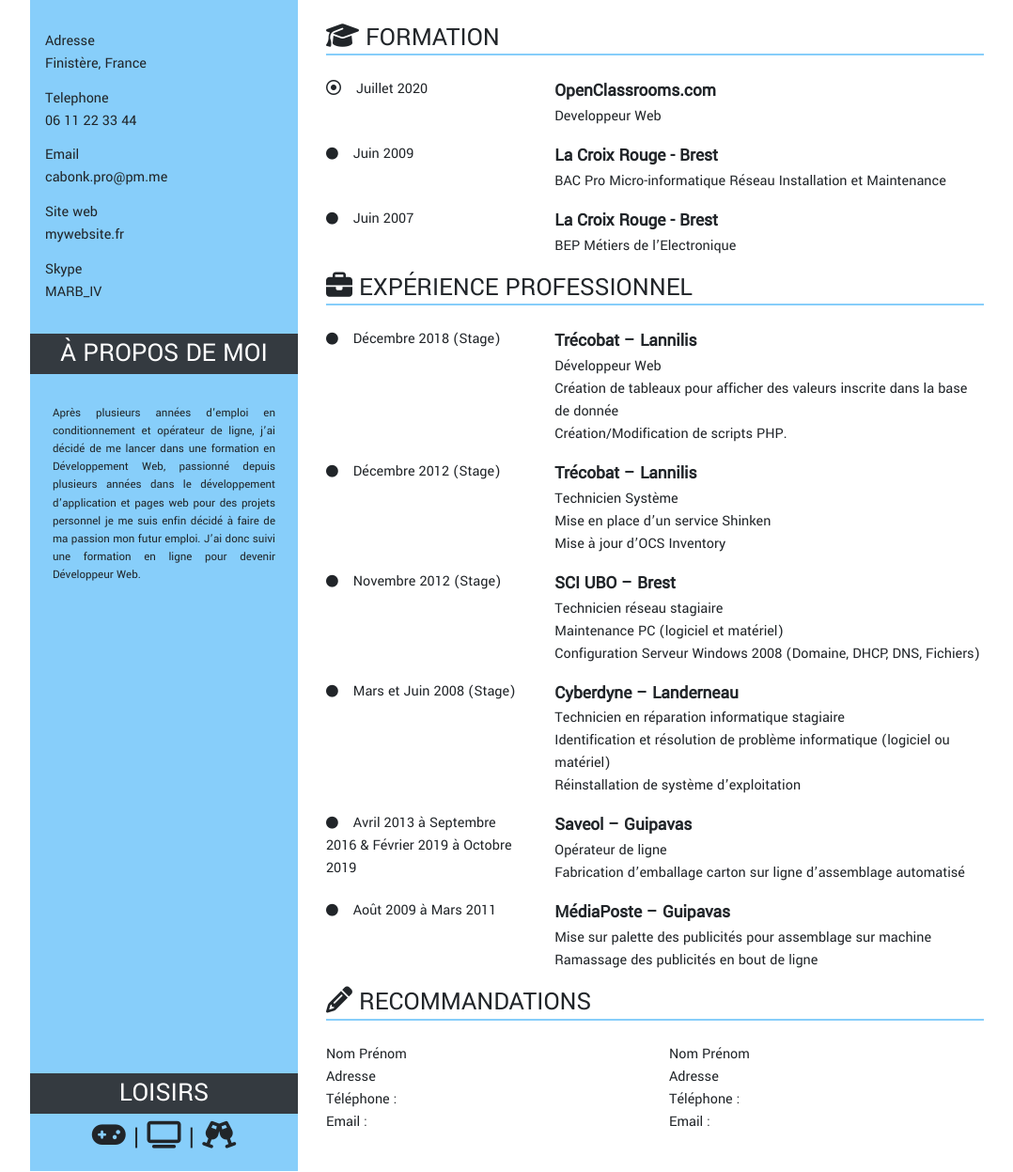
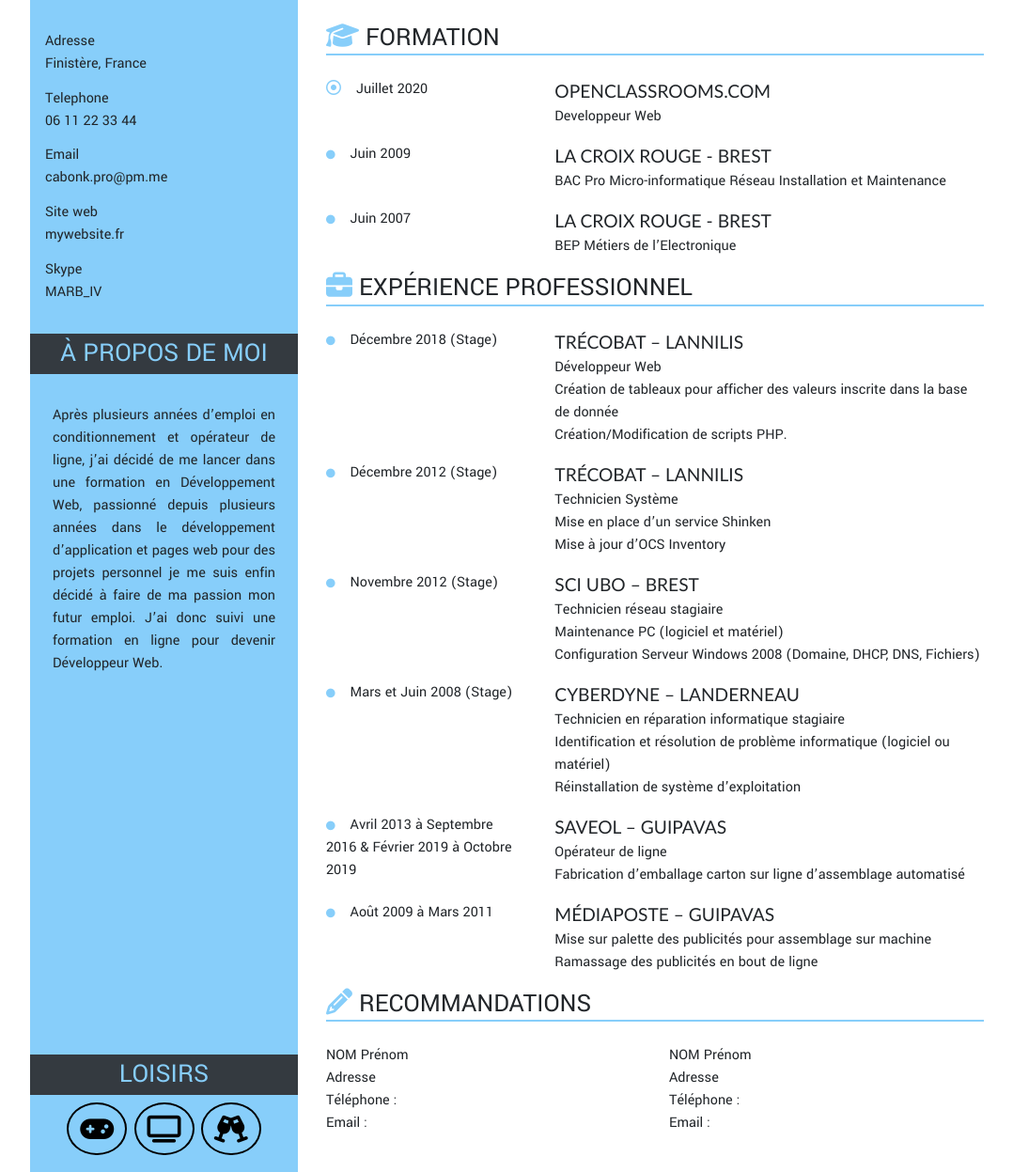
Before and after one commit to Kayo89/oc-projet2, a plain HTML site: page index.html in a window 1280 px wide. Shown: the part 192-1439 px from the top of the page at 94% size, without its empty margins (38-1116 px from the left). Drawn offline with Linux system fonts and the light colour scheme.

Commit message:
icons color, CSS updates

```diff
--- a/css/index.css
+++ b/css/index.css
@@ -5,6 +5,9 @@ body{
 .pos-relative{
     position: relative;
     background-color: lightskyblue;
+}
+.fa, .fas, .far, .infos h2, .first-name {
+    color: lightskyblue;
 }
 .loisirs-bottom{
     width: 100%;
@@ -17,7 +20,6 @@ h1{
     font-size: 4.0em;
 }
 .first-name {
-    color: lightskyblue;
     font-family: 'Acme',Arial, Helvetica, sans-serif ;
     font-weight: bold;
 }
@@ -31,20 +33,20 @@ h1{
 .infos li{
     margin-top: 0.8em;
 }
-.logo{
-    width: 40px;
-}
-.logo-briefcase{
-    width: 32px;
-    margin-bottom: 5px;
-}
-.logo-pen{
-    width: 24px;
-    margin-bottom: 3px;
-}
 .entreprise, .formation{
     font-size: 1.2em;
-    font-weight: bold;
+    text-transform: uppercase;
+    font-family: 'Trebuchet MS';
+}
+
+.fa{
+    font-size: 0.6em;
+}
+.fa-gamepad, .fa-tv, .fa-glass-cheers {
+    color: black;
+    border: 2px solid black;
+    padding: 12px;
+    border-radius: 50%;
 }
 
 @media (min-width: 576px) {
--- a/index.html
+++ b/index.html
@@ -14,12 +14,12 @@
 <body>
     <div class="container">
         <div class="row ">
-            <div class="order-1 order-md-0 col-10 offset-1 offset-md-0 col-md-4 col-lg-3  pos-relative infos jumbotron-fluid">
+            <section class="order-1 order-md-0 col-10 offset-1 offset-md-0 col-md-4 col-lg-3  pos-relative infos jumbotron-fluid">
                 <img src="img/image.jpg"
                     class="rounded-circle d-none d-sm-block col-sm-8 offset-sm-2 col-lg-6 offset-lg-3 w-100 center-photo mt-3 mb-3"
                     alt="photo d'itentité">
 
-                <h2 class="text-center bg-dark text-white text-uppercase col-12 offset-0 p-1">Contact</h2>
+                <h2 class="text-center bg-dark text-uppercase col-12 offset-0 p-1">Contact</h2>
                 <ul class="list-unstyled p-3">
                     <li>Adresse<br>Finistère, France</li>
                     <li>Telephone<br> 06 11 22 33 44</li>
@@ -28,40 +28,40 @@
                     <li>Skype<br>MARB_IV</li>
                 </ul>
 
-                <h2 class="text-center bg-dark text-white text-uppercase p-1">à propos de moi</h2>
-                <p class="text-justify p-4 small">Après plusieurs années d’emploi en conditionnement et opérateur de ligne,
+                <h2 class="text-center bg-dark text-uppercase p-1">à propos de moi</h2>
+                <p class="text-justify p-4">Après plusieurs années d’emploi en conditionnement et opérateur de ligne,
                     j’ai décidé de me lancer dans une formation en Développement Web, passionné depuis plusieurs années dans
                     le développement d’application et pages web pour des projets personnel je me suis enfin décidé à faire de ma passion mon futur emploi.
                     J’ai donc suivi une formation en ligne pour devenir Développeur Web.
                 </p>
 
                 <div class="col-14 loisirs-bottom">
-                    <h2 class="text-center bg-dark text-white text-uppercase p-1">Loisirs</h2>
-                    <h2 class="text-center"><i class="fas fa-gamepad"></i> | <i class="fas fa-tv"></i> | <i class="fas fa-glass-cheers"></i></h2>
+                    <h2 class="text-center bg-dark text-uppercase p-1">Loisirs</h2>
+                    <h2 class="text-center"><i class="fas fa-gamepad"></i>  <i class="fas fa-tv"></i>  <i class="fas fa-glass-cheers"></i></h2>
                 </div>
-            </div>
-            <div class="col-12 col-md-8 mt-5">
-                <h1 class="text-uppercase ml-3"><span class="first-name">Kevin</span> Cabon</h1>
-                <h2 class="ml-3 h4 font-weight-bold">Developpeur Web</h2>
-                <h2 class="mini-border ml-3"></h2>
-
+            </section>
+            <secrtion class="col-12 col-md-8 mt-5">
+                <header>
+                    <h1 class="text-uppercase ml-3"><span class="first-name">Kevin</span> Cabon</h1>
+                    <h2 class="ml-3 h4 font-weight-bold">Developpeur Web</h2>
+                    <h2 class="mini-border ml-3"></h2>
+                </header>
                 <div class="col-12 mt-5">
                     <h3 class="mb-4 text-uppercase">
-                        <!-- <img src="img/graduation.png" alt="Diplome Logo" class="logo"> -->
                         <i class="fas fa-graduation-cap"></i>
                         Formation</h3>
                     <div class="row">
-                        <p class="ol-12 col-sm-4 "><i class="far fa-dot-circle"></i>&emsp;Juillet 2020</p>
+                        <p class="ol-12 col-sm-4"><i class="far fa-dot-circle"></i>&emsp;Juillet 2020</p>
                         <p class="col-12 col-sm-8">
                             <span class="formation">OpenClassrooms.com</span><br>
                             Developpeur Web
                         </p>
-                        <p class="ol-12 col-sm-4 "><i class="fa fa-circle small"></i>&emsp;Juin 2009</p>
+                        <p class="ol-12 col-sm-4 "><i class="fa fa-circle"></i>&emsp;Juin 2009</p>
                         <p class="col-12 col-sm-8">
                             <span class="formation"> La Croix Rouge - Brest</span><br>
                             BAC Pro Micro-informatique Réseau Installation et Maintenance
                         </p>
-                        <p class="ol-12 col-sm-4"><i class="fa fa-circle small"></i>&emsp;Juin 2007</p>
+                        <p class="ol-12 col-sm-4"><i class="fa fa-circle"></i>&emsp;Juin 2007</p>
                         <p class="col-12 col-sm-8">
                             <span class="formation">La Croix Rouge - Brest</span><br>
                             BEP Métiers de l’Electronique
@@ -69,12 +69,10 @@
                     </div>
 
                     <h3 class="text-uppercase mb-4">
-                        <!-- <img src="img/briefcase.png" alt="Briefcase Logo" class="logo-briefcase">  -->
                         <i class="fas fa-briefcase"></i>
                             Expérience Professionnel</h3>
                     <div class="row">
-                        <p class="col-12 col-sm-4">
-                        <i class="fa fa-circle small" aria-hidden="true"></i>&emsp;Décembre 2018 (Stage)</p>
+                        <p class="col-12 col-sm-4"><i class="fa fa-circle" aria-hidden="true"></i>&emsp;Décembre 2018 (Stage)</p>
                         <p class="col-12 col-sm-8">
                             <span class="entreprise">Trécobat – Lannilis</span><br>
                             Développeur Web<br>
@@ -82,7 +80,7 @@
                             Création/Modification de scripts PHP.
                         </p>
 
-                        <p class="col-12 col-sm-4"><i class="fa fa-circle small" aria-hidden="true"></i>&emsp;Décembre 2012 (Stage)</p>
+                        <p class="col-12 col-sm-4"><i class="fa fa-circle" aria-hidden="true"></i>&emsp;Décembre 2012 (Stage)</p>
                         <p class="col-12 col-sm-8">
                             <span class="entreprise">Trécobat – Lannilis</span><br>
                             Technicien Système<br>
@@ -90,7 +88,7 @@
                             Mise à jour d’OCS Inventory
                         </p>
 
-                        <p class="ol-12 col-sm-4"><i class="fa fa-circle small" aria-hidden="true"></i>&emsp;Novembre 2012 (Stage)</p>
+                        <p class="ol-12 col-sm-4"><i class="fa fa-circle" aria-hidden="true"></i>&emsp;Novembre 2012 (Stage)</p>
                         <p class="col-12 col-sm-8">
                             <span class="entreprise">SCI UBO – Brest</span><br>
                             Technicien réseau stagiaire<br>
@@ -98,7 +96,7 @@
                             Configuration Serveur Windows 2008 (Domaine, DHCP, DNS, Fichiers)
                         </p>
 
-                        <p class="ol-12 col-sm-4"><i class="fa fa-circle small" aria-hidden="true"></i>&emsp;Mars et Juin 2008 (Stage)</p>
+                        <p class="ol-12 col-sm-4"><i class="fa fa-circle" aria-hidden="true"></i>&emsp;Mars et Juin 2008 (Stage)</p>
                         <p class="col-12 col-sm-8">
                             <span class="entreprise">Cyberdyne – Landerneau</span><br>
                             Technicien en réparation informatique stagiaire<br>
@@ -106,16 +104,14 @@
                             Réinstallation de système d’exploitation
                         </p>
 
-                        <p class="ol-12 col-sm-4">
-                            <i class="fa fa-circle small" aria-hidden="true"></i>&emsp;Avril 2013 à Septembre 2016
-                            & Février 2019 à Octobre 2019</p>
+                        <p class="ol-12 col-sm-4"><i class="fa fa-circle" aria-hidden="true"></i>&emsp;Avril 2013 à Septembre 2016 & Février 2019 à Octobre 2019</p>
                         <p class="col-12 col-sm-8">
                             <span class="entreprise">Saveol – Guipavas</span><br>
                             Opérateur de ligne<br>
                             Fabrication d’emballage carton sur ligne d’assemblage automatisé<br>
                         </p>
 
-                        <p class="ol-12 col-sm-4"><i class="fa fa-circle small" aria-hidden="true"></i>&emsp;Août 2009 à Mars 2011</p>
+                        <p class="ol-12 col-sm-4"><i class="fa fa-circle" aria-hidden="true"></i>&emsp;Août 2009 à Mars 2011</p>
                         <p class="col-12 col-sm-8">
                             <span class="entreprise">MédiaPoste – Guipavas</span><br>
                             Mise sur palette des publicités pour assemblage sur machine<br>
@@ -125,25 +121,24 @@
                     </div>
 
                     <h3 class="text-uppercase mb-4">
-                        <!-- <img src="img/pen.png" alt="Briefcase Logo" class="logo-pen"> -->
                         <i class="fas fa-pencil-alt"></i>
                         Recommandations
                     </h3>
                     <div class="row mb-4">
                         <p class="col-6">
-                            Nom Prénom <br>
+                            NOM Prénom <br>
                             Adresse<br>
                             Téléphone : <br>
                             Email :
                         </p>
                         <p class="col-6">
-                            Nom Prénom <br>
+                            NOM Prénom <br>
                             Adresse<br>
                             Téléphone : <br>
                             Email :
                         </p>
                     </div>
-                </div>
+                </section>
             </div>
         </div>
     </div>
```
